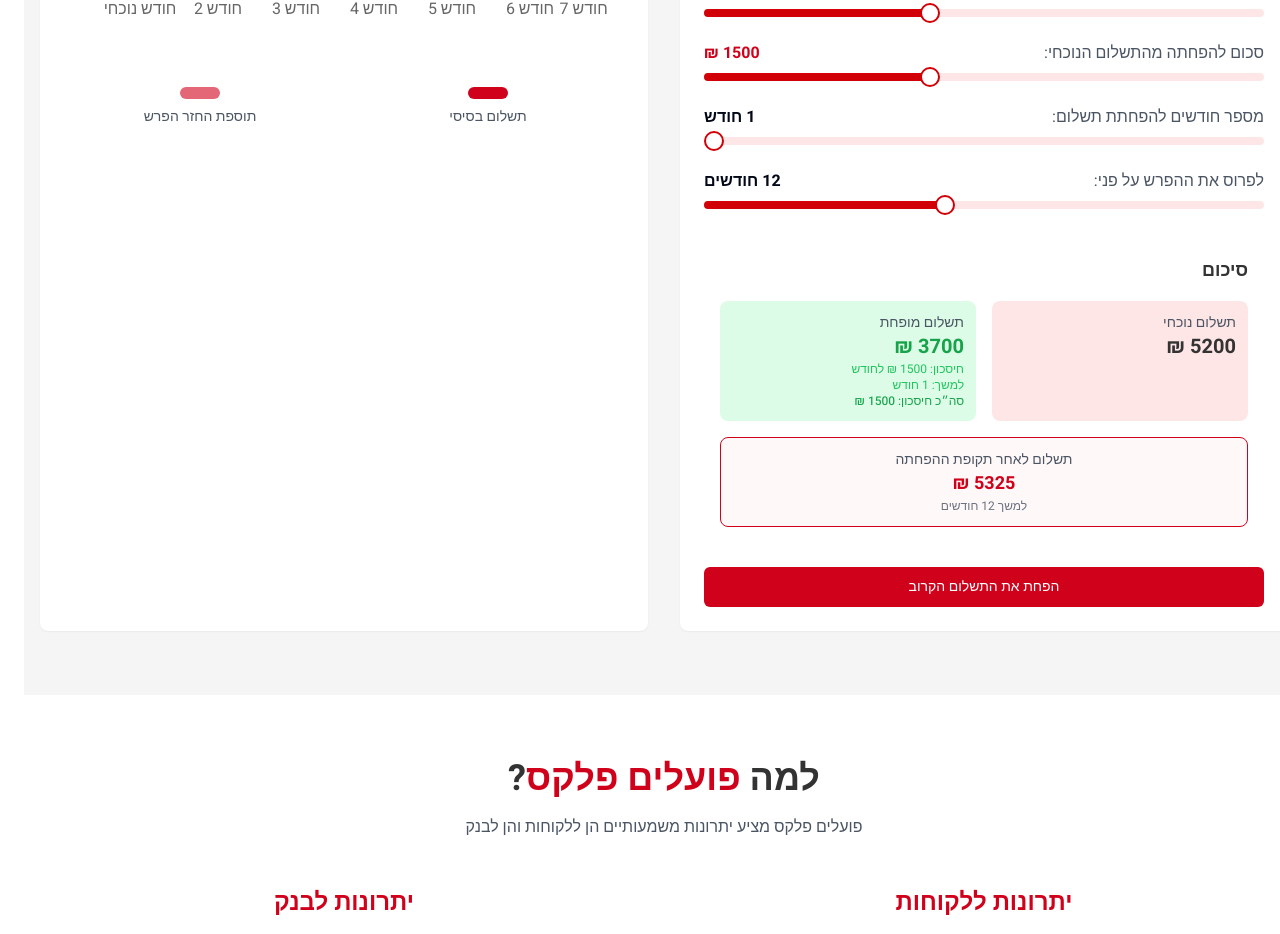
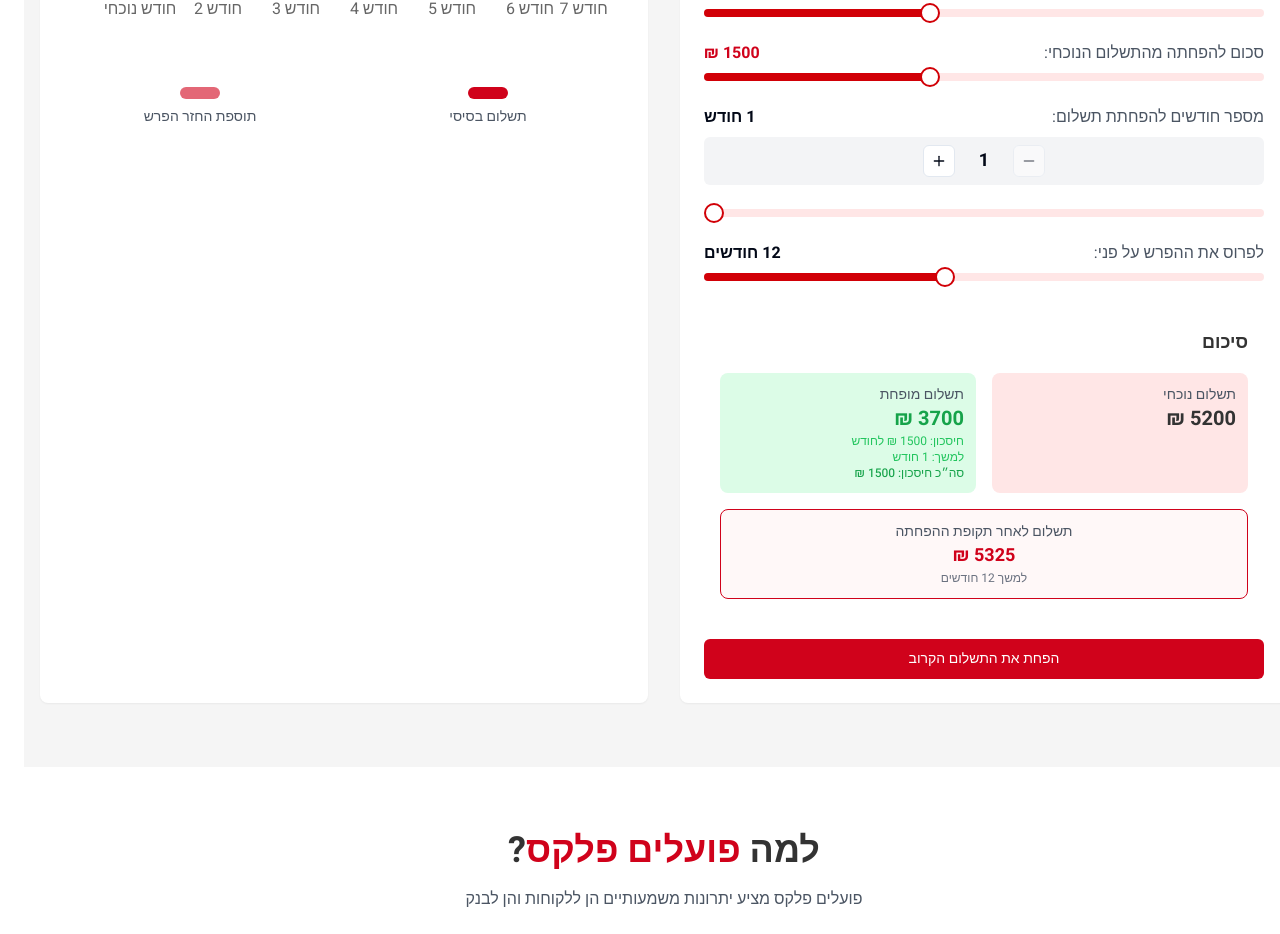
Before and after one commit to nirshar1977/poalim-flex-flow, a React (Vite) app: page / in a window 1280 px wide. Shown: the part 2034-2968 px from the top of the page. Built offline with nearby package versions, Linux system fonts and the light colour scheme.

Commit message:
Fix: Improve postpone months slider
Fix the functionality of the postpone months slider and explore alternative UX options.

```diff
--- a/src/components/payment-calculator/PaymentForm.tsx
+++ b/src/components/payment-calculator/PaymentForm.tsx
@@ -1,9 +1,8 @@
-
 import React from 'react';
 import { Slider } from '@/components/ui/slider';
 import { Button } from '@/components/ui/button';
 import { Alert, AlertDescription } from '@/components/ui/alert';
-import { Calendar } from 'lucide-react';
+import { Calendar, Minus, Plus } from 'lucide-react';
 import PaymentSummary from './PaymentSummary';
 import PaymentConfirmation from './PaymentConfirmation';
 
@@ -46,6 +45,18 @@ const PaymentForm: React.FC<PaymentFormProps> = ({
   MAX_FLEX_PER_YEAR,
   totalPostponedAmount
 }) => {
+  const handleIncrementMonths = () => {
+    if (postponeMonths < Math.min(3, remainingFlexCount)) {
+      setPostponeMonths(postponeMonths + 1);
+    }
+  };
+
+  const handleDecrementMonths = () => {
+    if (postponeMonths > 1) {
+      setPostponeMonths(postponeMonths - 1);
+    }
+  };
+
   return (
     <>
       {remainingFlexCount < MAX_FLEX_PER_YEAR && (
@@ -88,6 +99,33 @@ const PaymentForm: React.FC<PaymentFormProps> = ({
           <label className="text-gray-600">מספר חודשים להפחתת תשלום:</label>
           <span className="font-bold">{postponeMonths} {postponeMonths === 1 ? 'חודש' : 'חודשים'}</span>
         </div>
+
+        {/* Month selector with plus/minus buttons */}
+        <div className="flex items-center justify-center mb-6 bg-gray-100 rounded-md p-2">
+          <Button
+            variant="outline"
+            size="icon"
+            onClick={handleDecrementMonths}
+            disabled={postponeMonths <= 1}
+            className="h-8 w-8"
+          >
+            <Minus className="h-4 w-4" />
+          </Button>
+          <div className="px-6 font-bold text-lg">
+            {postponeMonths}
+          </div>
+          <Button
+            variant="outline"
+            size="icon"
+            onClick={handleIncrementMonths}
+            disabled={postponeMonths >= Math.min(3, remainingFlexCount)}
+            className="h-8 w-8"
+          >
+            <Plus className="h-4 w-4" />
+          </Button>
+        </div>
+
+        {/* Keep the slider as well, but make sure it works */}
         <Slider
           value={[postponeMonths]}
           min={1}
```
